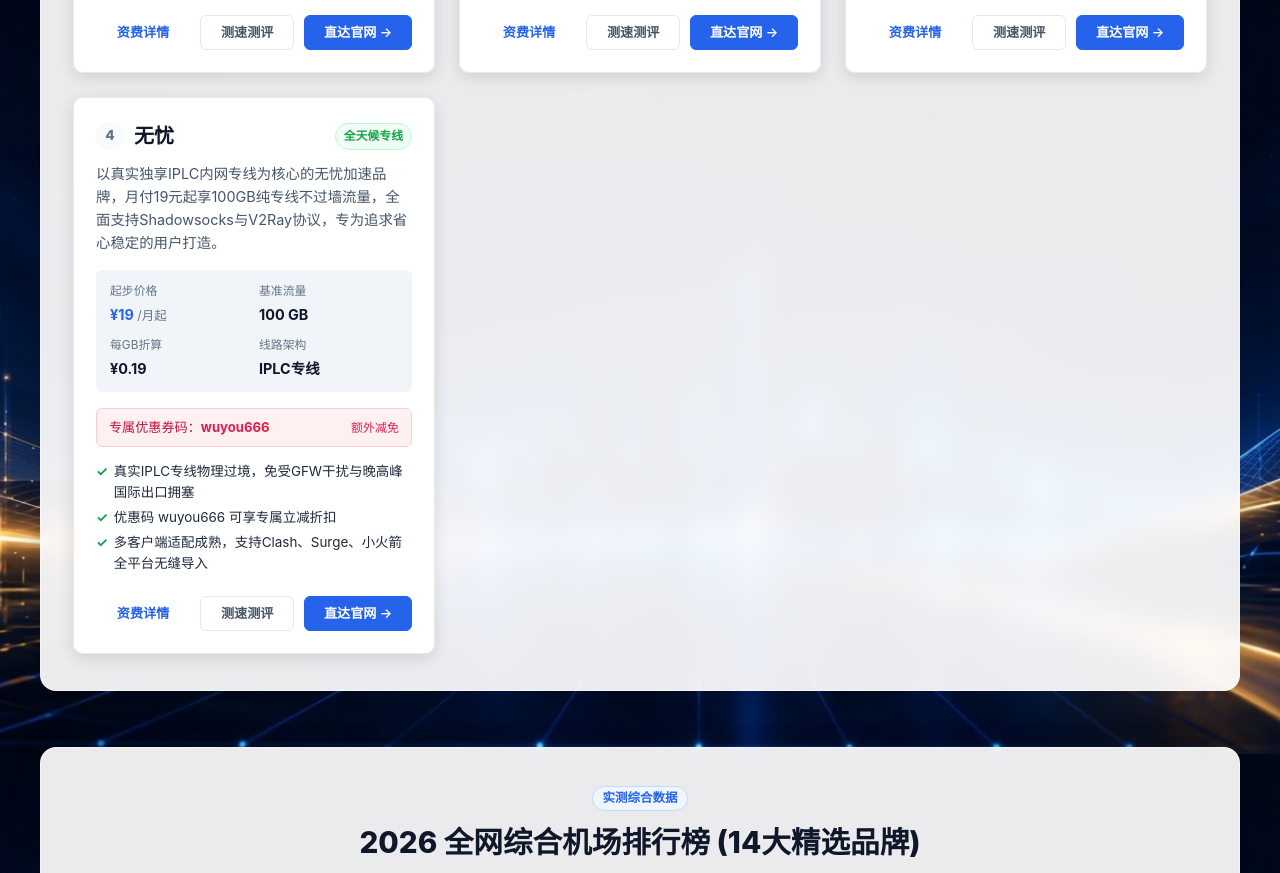
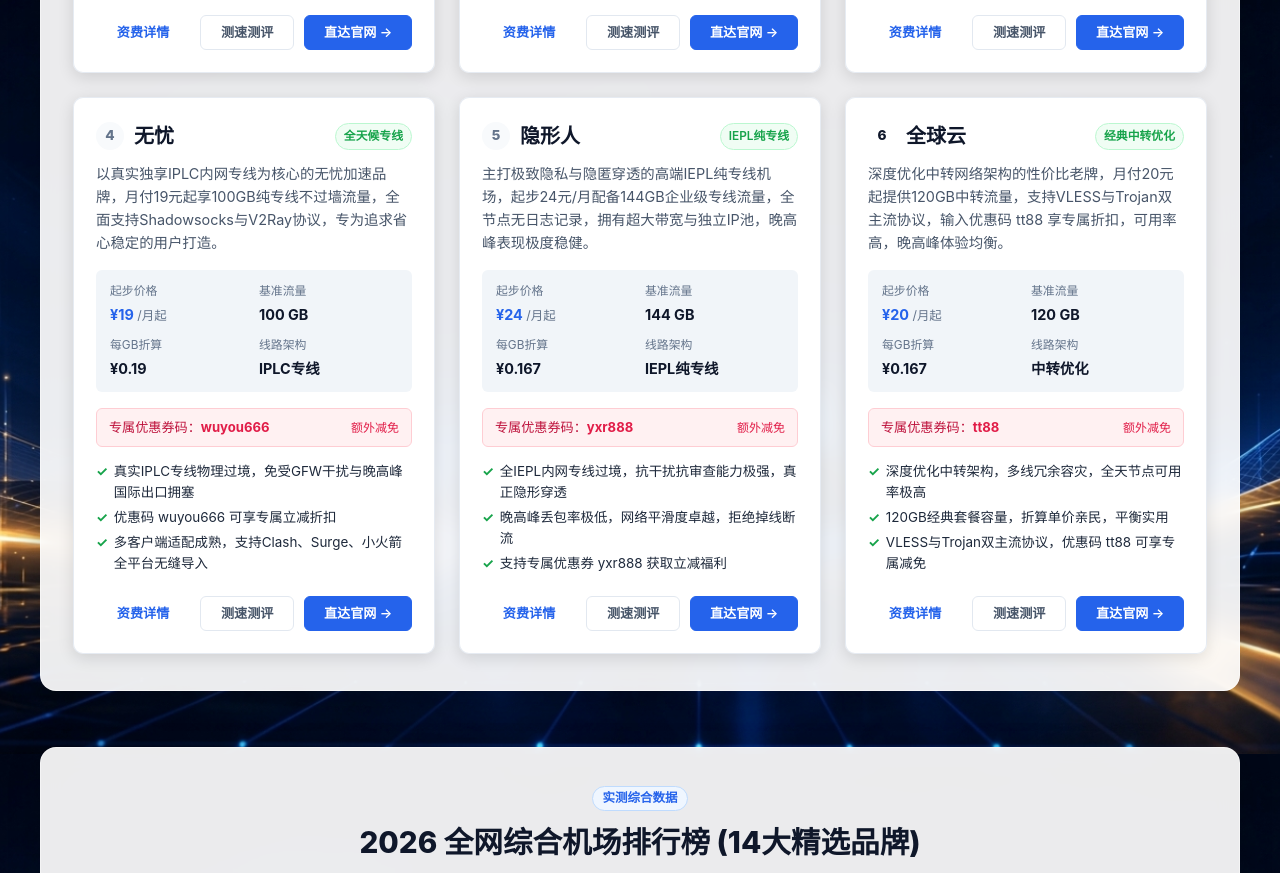
Before and after one commit to tangtang856/jichangtop.cc, an Astro site: page / in a window 1280 px wide. Shown: the part 1646-2519 px from the top of the page. Built offline with nearby package versions, Linux system fonts and the light colour scheme; Astro itself is replaced by a stand-in of ours.

Commit message:
feat: add 隐形人 and 全球云 to homepage featured cards to complete 6-card balanced grid

```diff
--- a/src/pages/index.astro
+++ b/src/pages/index.astro
@@ -5,7 +5,10 @@ import AirportCard from '../components/AirportCard.astro';
 import RankingTable from '../components/RankingTable.astro';
 import { airports } from '../data/airports';
 
-const featuredAirports = airports.slice(0, 4);
+const featuredSlugs = ['breezenet', 'muguang', 'feimaoyun', 'wuyou', 'yinxingren', 'quanqiuyun'];
+const featuredAirports = featuredSlugs
+  .map(slug => airports.find(a => a.slug === slug))
+  .filter((a): a is NonNullable<typeof a> => Boolean(a));
 const allBlogPosts = await getCollection('blog');
 const latestPosts = allBlogPosts.slice(0, 6);
 const allGuides = await getCollection('guides');
@@ -162,7 +165,7 @@ const faqSchema = {
 
       <div class="airports-grid" style="display:grid;grid-template-columns:repeat(auto-fit, minmax(280px, 1fr));gap:24px;">
         {featuredAirports.map((airport, idx) => (
-          <AirportCard airport={airport} rank={idx + 1} badge={idx === 0 ? '超高性价比' : '全天候专线'} />
+          <AirportCard airport={airport} rank={idx + 1} badge={idx === 0 ? '超高性价比' : airport.slug === 'yinxingren' ? 'IEPL纯专线' : airport.slug === 'quanqiuyun' ? '经典中转优化' : '全天候专线'} />
         ))}
       </div>
     </div>
```
